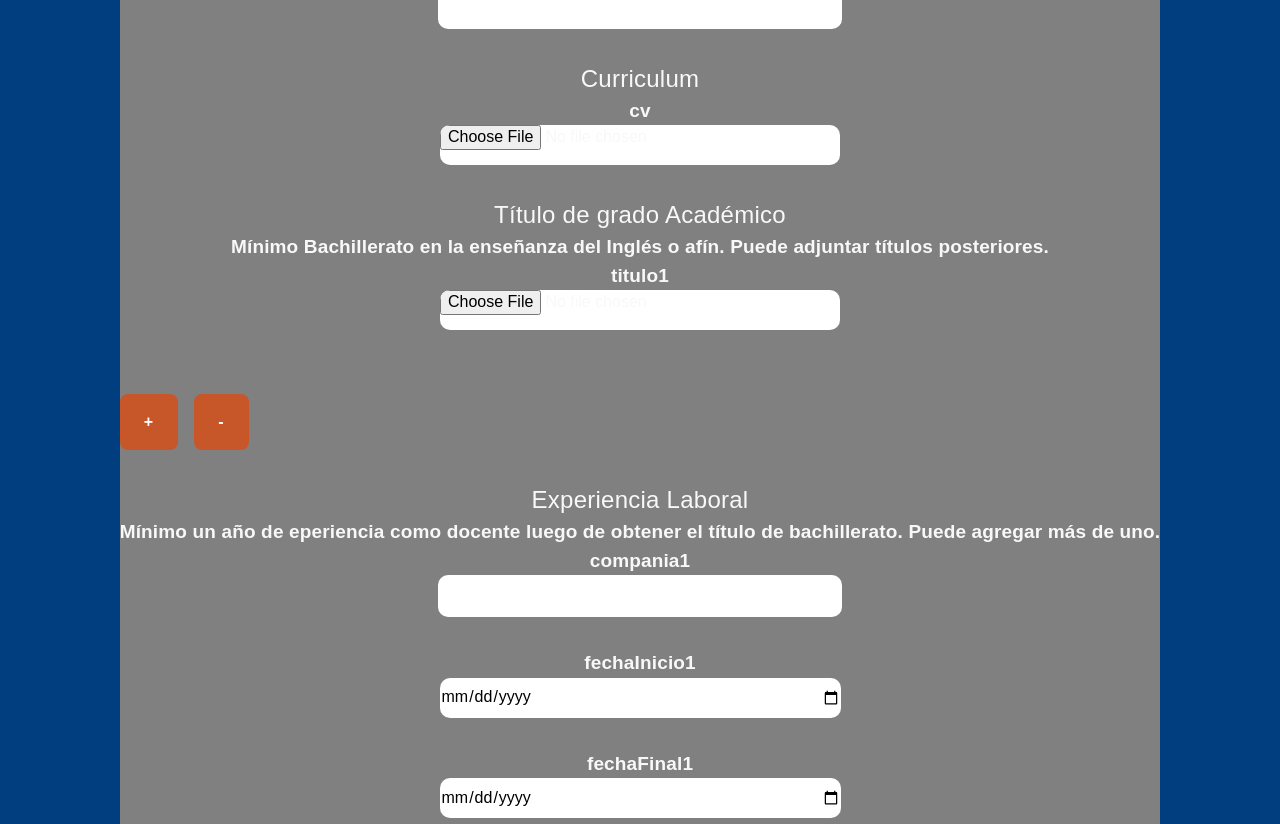
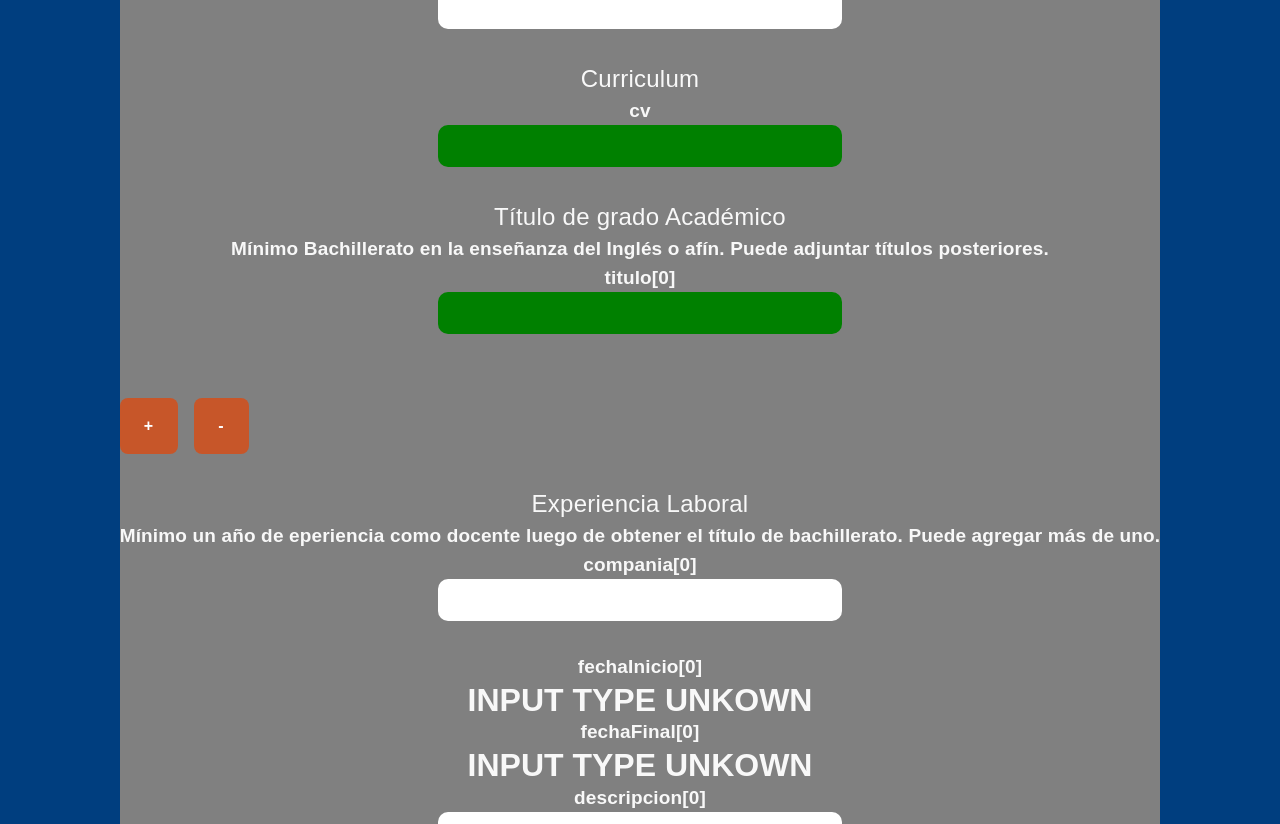
Before and after one commit to Richifg/Infotech-landing, a React app: page / in a window 1280 px wide. Shown: the part 3360-4184 px from the top of the page. Built offline with nearby package versions, Linux system fonts and the light colour scheme.

Commit message:
initial form comp refactor

```diff
--- a/src/ts/components/ContactForm/ContactForm.tsx
+++ b/src/ts/components/ContactForm/ContactFormController.tsx
@@ -2,7 +2,7 @@ import React, { ReactElement } from 'react';
 import { useForm } from 'react-hook-form';
 
 import googleScript from 'services/googleScript';
-import { validate } from 'shared/validationRules';
+import { getValidateFunction } from 'shared/validationRules';
 import { IFormSection } from 'interfaces';
 import { useArrayCounter } from 'shared/customHooks';
 import ContactFormView from './ContactFormView';
@@ -13,12 +13,12 @@ interface IContactForm {
 
 const ContactForm = ({ sections }: IContactForm): ReactElement => {
   const [groupCounts, addGroup, removeGroup] = useArrayCounter(sections.length);
-  const { register, errors, handleSubmit } = useForm();
+  const { register, unregister, setValue, errors, handleSubmit } = useForm();
 
   // some complicated shit conecting to the email server
   const doFancyShit = (data: any): void => {
     console.log(data);
-    googleScript.send(data);
+    //googleScript.send(data);
   };
 
   // set each section's inputs based on group count
@@ -26,25 +26,38 @@ const ContactForm = ({ sections }: IContactForm): ReactElement => {
     const sectionInputs = [];
     for (let i = 0; i < groupCounts[index]; i++) {
       // react-hook-form field array name notation
-      const nameSuffix = section.expandable ? i + 1 : '';
+      const nameSuffix = section.expandable ? `[${i}]` : '';
       sectionInputs.push(
         ...section.inputs.map((input) => ({
           ...input,
           name: input.name + nameSuffix,
-          register: register({ validate: validate(input.rules) }),
+          register: register({ validate: getValidateFunction(input.rules) }),
         })),
       );
     }
     return { ...section, inputs: sectionInputs };
   });
 
-  console.log(errors);
+  // flatten errors object so view can blindly access them by input name alone
+  const flattenErrors: any = {};
+  Object.keys(errors).forEach((key) => {
+    if (Array.isArray(errors[key])) {
+      errors[key].forEach((item: any, index: number) => {
+        flattenErrors[`${key}[${index}]`] = item;
+      });
+    } else {
+      flattenErrors.key = errors.key;
+    }
+  });
+  console.log(errors, flattenErrors);
 
   return (
     <form onSubmit={handleSubmit(doFancyShit)}>
       <ContactFormView
         register={register}
-        errors={errors}
+        unregister={unregister}
+        setValue={setValue}
+        errors={flattenErrors}
         sections={sectionToRender}
         onAddGroup={addGroup}
         onRemoveGroup={removeGroup}
--- a/src/ts/components/ContactForm/ContactFormView.tsx
+++ b/src/ts/components/ContactForm/ContactFormView.tsx
@@ -1,19 +1,11 @@
-import React, { ReactElement, Fragment } from 'react';
+import React, { ReactElement, Fragment, useEffect } from 'react';
 import { useForm } from 'react-hook-form';
 import styled from 'styled-components';
 
 import { IFormSection } from 'interfaces';
+import ContactFormInput from 'components/ContactFormInput';
 import Typography from 'components/Typography';
 import Button from 'components/Button';
-
-const Input = styled.input`
-  border: none;
-  background-color: white;
-  width: 400px;
-  height: 40px;
-  border-radius: 10px;
-  margin-bottom: 2em;
-`;
 
 const FormContent = styled.div`
   display: flex;
@@ -32,7 +24,9 @@ interface IContactFormView {
   onAddGroup?(index: number): void;
   onRemoveGroup?(index: number): void;
   register: ReturnType<typeof useForm>['register'];
-  errors: ReturnType<typeof useForm>['errors'];
+  unregister: ReturnType<typeof useForm>['unregister'];
+  setValue: ReturnType<typeof useForm>['setValue'];
+  errors: any;
   sections: IFormSection[];
 }
 
@@ -40,9 +34,12 @@ const ContactFormView = ({
   onAddGroup,
   onRemoveGroup,
   sections,
+  register,
+  unregister,
+  setValue,
   errors,
 }: IContactFormView): ReactElement => {
-  //console.log(errors);
+  useEffect(() => console.log('RE-RENDER'));
   return (
     <FormContent>
       {sections.map((section, index) => (
@@ -52,7 +49,14 @@ const ContactFormView = ({
           {section.inputs.map((input, index) => (
             <Fragment key={index}>
               <Typography type="subtitle1">{input.name}</Typography>
-              <Input type={input.type} name={input.name} ref={input.register} />
+              <ContactFormInput
+                name={input.name}
+                type={input.type}
+                rules={input.rules}
+                register={register}
+                unregister={unregister}
+                setValue={setValue}
+              />
               <Typography type="subtitle2">{errors?.[input.name]?.message}</Typography>
             </Fragment>
           ))}
--- a/src/ts/components/ContactForm/package.json
+++ b/src/ts/components/ContactForm/package.json
@@ -1 +1 @@
-{"main": "ContactForm.tsx"}
+{"main": "ContactFormController.tsx"}
--- /dev/null
+++ b/src/ts/components/ContactFormInput/ContactFormInput.tsx
@@ -0,0 +1,45 @@
+import React, { ReactElement } from 'react';
+import { useForm } from 'react-hook-form';
+import { IRules } from 'interfaces';
+
+import InputFile from 'components/InputFile';
+import InputText from 'components/InputText';
+
+interface IContactFormInput {
+  name: string;
+  type: string;
+  rules: IRules;
+  register: ReturnType<typeof useForm>['register'];
+  unregister: ReturnType<typeof useForm>['unregister'];
+  setValue: ReturnType<typeof useForm>['setValue'];
+}
+
+const ContactFormInput = ({
+  name,
+  type,
+  rules,
+  register,
+  unregister,
+  setValue,
+}: IContactFormInput): ReactElement => {
+  switch (type) {
+    case 'text':
+    case 'email':
+    case 'number':
+      return <InputText name={name} type={type} rules={rules} register={register} />;
+    case 'file':
+      return (
+        <InputFile
+          register={register}
+          unregister={unregister}
+          setValue={setValue}
+          name={name}
+          rules={rules}
+        />
+      );
+    default:
+      return <h1>INPUT TYPE UNKOWN</h1>;
+  }
+};
+
+export default ContactFormInput;
--- /dev/null
+++ b/src/ts/components/ContactFormInput/package.json
@@ -0,0 +1 @@
+{"main": "ContactFormInput.tsx"}
--- /dev/null
+++ b/src/ts/components/InputFile/InputFileController.tsx
@@ -0,0 +1,41 @@
+import React, { useEffect, ReactElement, ReactType } from 'react';
+import { useForm } from 'react-hook-form';
+import { getValidateFunction } from 'shared/validationRules';
+import { IRules } from 'interfaces';
+import DefaultView from './InputFileView';
+
+interface IInputText {
+  name: string;
+  rules: IRules;
+  register: ReturnType<typeof useForm>['register'];
+  unregister: ReturnType<typeof useForm>['unregister'];
+  setValue: ReturnType<typeof useForm>['setValue'];
+  View: ReactType;
+}
+
+const InputTextController = ({
+  name,
+  rules,
+  register,
+  unregister,
+  setValue,
+  View,
+}: IInputText): ReactElement => {
+  useEffect(() => {
+    register({ name }, { validate: getValidateFunction(rules) });
+    return () => unregister(name);
+  }, []);
+
+  const handleOnChange = ({ target }: any): void => {
+    // DO SOME FILE READER SHIT HERE
+    setValue(name, target.value);
+  };
+
+  return <View type="input" name={name} onChange={handleOnChange} />;
+};
+
+InputTextController.defaultProps = {
+  View: DefaultView,
+};
+
+export default InputTextController;
--- /dev/null
+++ b/src/ts/components/InputFile/InputFileView.tsx
@@ -0,0 +1,15 @@
+import React, { ReactElement } from 'react';
+import styled from 'styled-components';
+
+const Input = styled.input`
+  border: none;
+  background-color: green;
+  width: 400px;
+  height: 40px;
+  border-radius: 10px;
+  margin-bottom: 2em;
+`;
+
+const InputTextView = (props: any): ReactElement => <Input {...props} />;
+
+export default InputTextView;
--- /dev/null
+++ b/src/ts/components/InputFile/package.json
@@ -0,0 +1 @@
+{"main": "InputFileController.tsx"}
--- /dev/null
+++ b/src/ts/components/InputText/InputTextController.tsx
@@ -0,0 +1,23 @@
+import React, { ReactElement, ReactType, forwardRef } from 'react';
+import { useForm } from 'react-hook-form';
+import { getValidateFunction } from 'shared/validationRules';
+import { IRules } from 'interfaces';
+import DefaultView from './InputTextView';
+
+interface IInputText {
+  type: string;
+  name: string;
+  rules: IRules;
+  register: ReturnType<typeof useForm>['register'];
+  View: ReactType;
+}
+
+const InputTextController = ({ type, name, rules, register, View }: IInputText): ReactElement => {
+  return <View type={type} name={name} ref={register({ validate: getValidateFunction(rules) })} />;
+};
+
+InputTextController.defaultProps = {
+  View: DefaultView,
+};
+
+export default InputTextController;
--- /dev/null
+++ b/src/ts/components/InputText/InputTextView.tsx
@@ -0,0 +1,17 @@
+import React, { ReactElement, forwardRef } from 'react';
+import styled from 'styled-components';
+
+const Input = styled.input`
+  border: none;
+  background-color: white;
+  width: 400px;
+  height: 40px;
+  border-radius: 10px;
+  margin-bottom: 2em;
+`;
+
+const InputTextView = forwardRef(function InputTextView(props: any, ref): ReactElement {
+  return <Input {...props} ref={ref} />;
+});
+
+export default InputTextView;
--- /dev/null
+++ b/src/ts/components/InputText/package.json
@@ -0,0 +1 @@
+{"main": "InputTextController.tsx"}
--- a/src/ts/shared/validationRules.ts
+++ b/src/ts/shared/validationRules.ts
@@ -1,7 +1,8 @@
 import { IRules } from 'interfaces';
 import { Validate } from 'react-hook-form';
 
-const validate = (rules: IRules): Validate => (data) => {
+// returns a validate object
+const getValidateFunction = (rules: IRules): Validate => (data) => {
   if (rules) {
     if (data) {
       if (typeof data === 'string') {
@@ -27,4 +28,4 @@ const validate = (rules: IRules): Validate => (data) => {
   return true;
 };
 
-export { validate };
+export { getValidateFunction };
```
